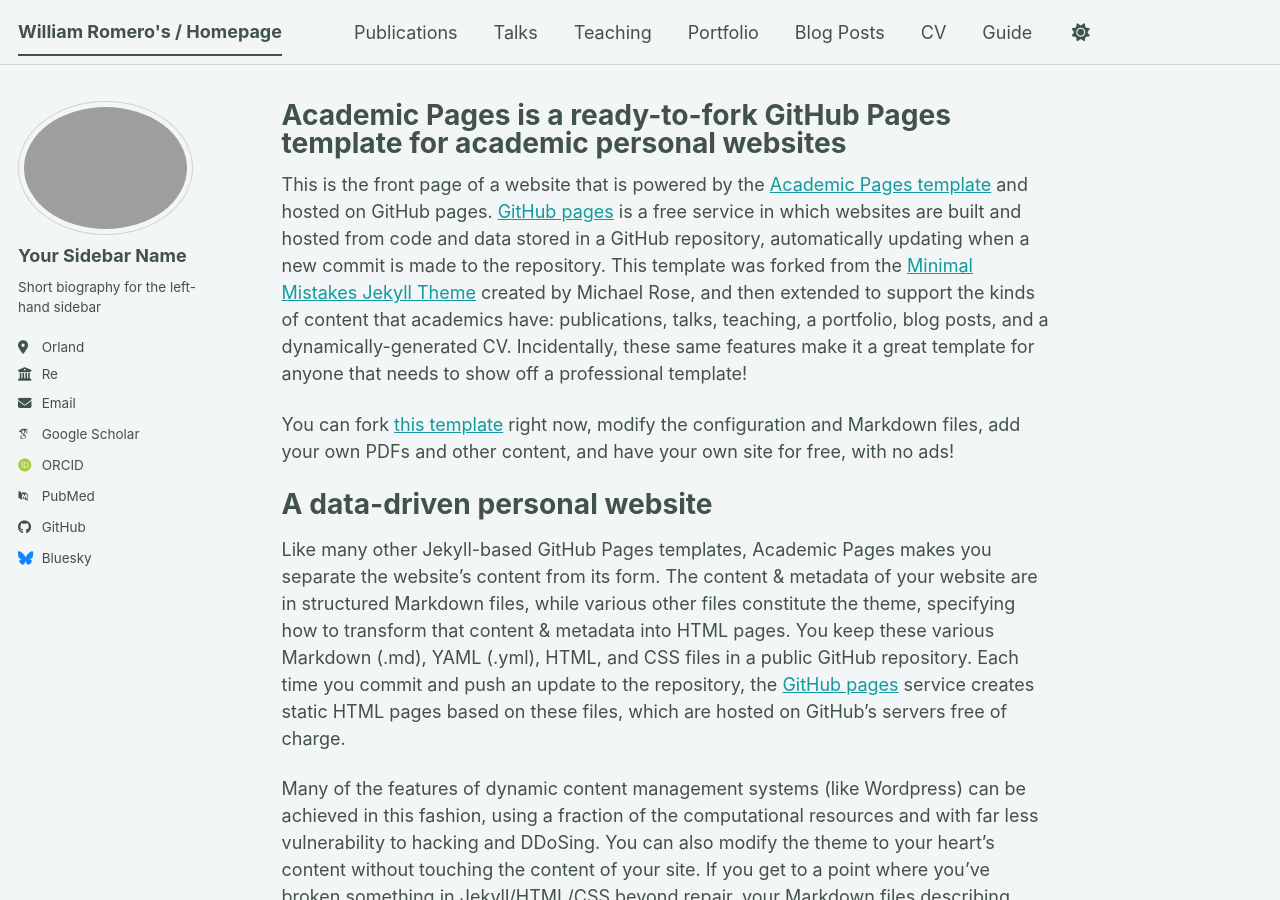
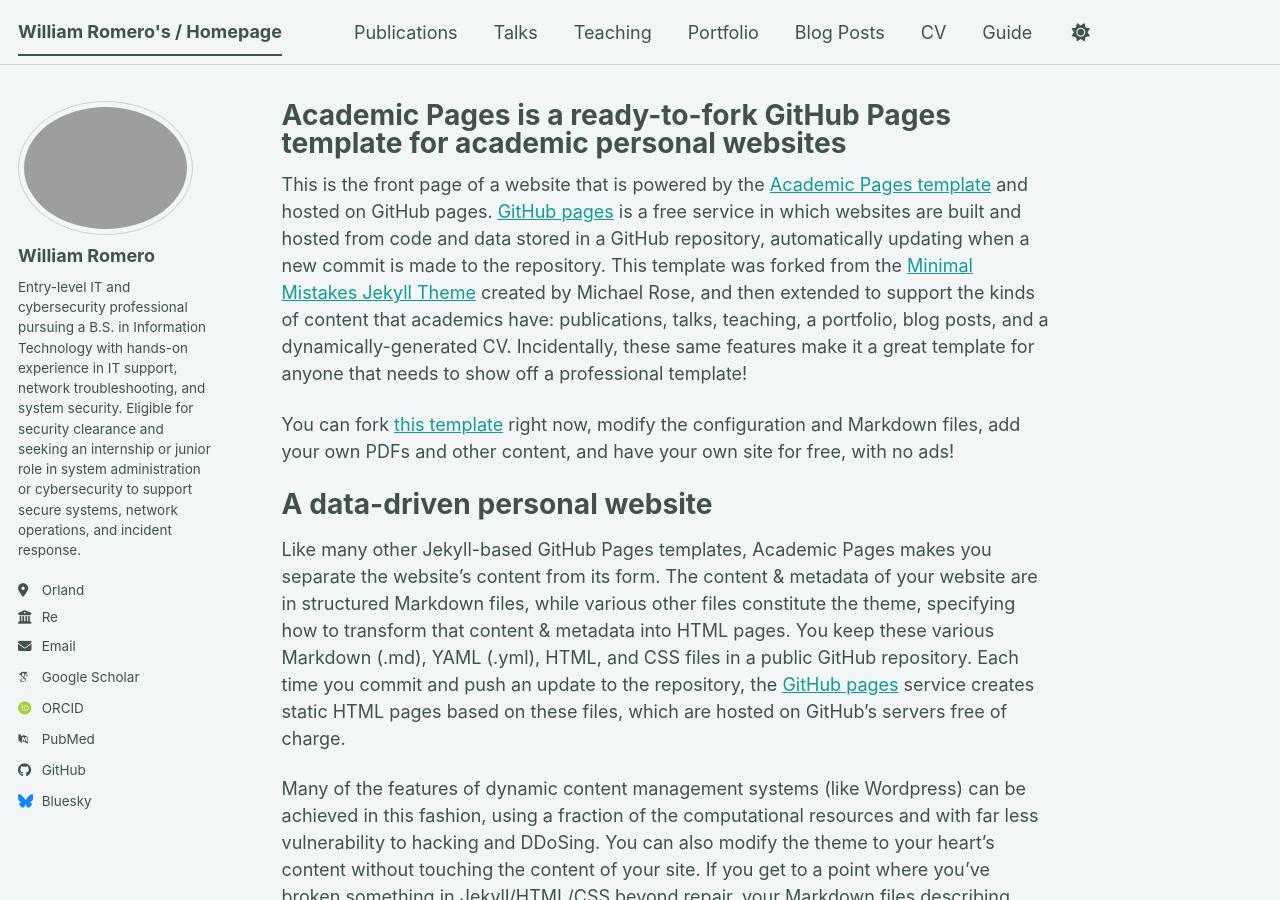
Before and after one commit to williamromero11/williamromero11.github.io, a Jekyll site: the page built from _pages/about.md, in a window 1280 px wide and 900 px high. Built offline with Jekyll 4.4.1, drawn with Linux system fonts in a browser that asks for light colours; some web fonts are replaced; a script bundle is joined from its source files by our own code; library files that are not in the unit come from our copies.

Commit message:
Update _config.yml

```diff
--- a/_config.yml
+++ b/_config.yml
@@ -24,9 +24,9 @@
 author:
   # Biographic information
   avatar           : "https://williamromero11.github.io/images/mee.png"
-  name             : "Your Sidebar Name"
+  name             : "William Romero"
   pronouns         : # example: "she/her"
-  bio              : "Short biography for the left-hand sidebar"
+  bio              : "Entry-level IT and cybersecurity professional pursuing a B.S. in Information Technology with hands-on experience in IT support, network troubleshooting, and system security. Eligible for security clearance and seeking an internship or junior role in system administration or cybersecurity to support secure systems, network operations, and incident response. "
   location         : "Orland"
   employer         : "Re "
   uri              : # URL
```
